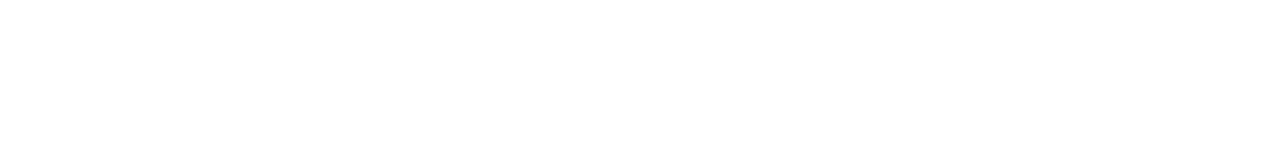
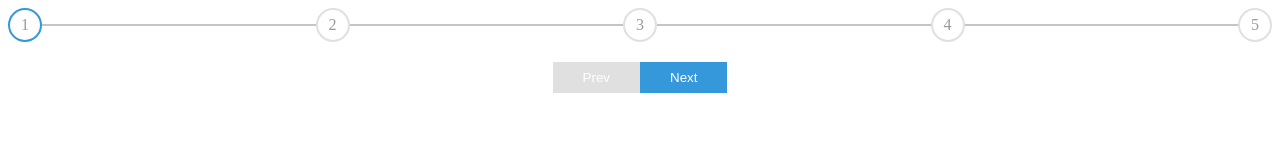
Before and after one commit to acciojob/progress-bar-madhavsGIT, a website: page main.html in a window 1280 px wide. Drawn offline with Linux system fonts and the light colour scheme.

Commit message:
created a submission

```diff
--- a/main.html
+++ b/main.html
@@ -8,6 +8,23 @@
 
 <body>
 	<!-- the entire body must be written by student -->
+	<div class="progress-bar">
+		<div class="circle active" id="circle-1">1</div>
+		<div class="line"></div>
+		<div class="circle" id="circle-2">2</div>
+		<div class="line"></div>
+		<div class="circle" id="circle-3">3</div>
+		<div class="line"></div>
+		<div class="circle" id="circle-4">4</div>
+		<div class="line"></div>
+		<div class="circle" id="circle-5">5</div>
+	</div>
+	<div class="btn-container">
+
+		<button id="prev" disabled>Prev</button>
+		<button id="next">Next</button>
+	</div>
+
     <script type="text/javascript" src="./script.js">
 </script>
 
--- a/script.js
+++ b/script.js
@@ -1 +1,36 @@
 //your JS code here. If required.
+
+const circles = document.querySelectorAll(".circle");
+const lines = document.querySelectorAll(".line");
+
+const nextButton = document.querySelector("#next");
+const prevButton = document.querySelector("#prev");
+
+let currentActive = 1;
+
+nextButton.addEventListener('click', () =>{
+	currentActive++;
+	if(currentActive > circles.length){
+		currentActive=circles.length;
+	}
+	updateUi();
+})
+prevButton.addEventListener('click', () =>{
+	currentActive--;
+	if(currentActive < 1){
+		currentActive=1;
+	}
+	updateUi();
+})
+function updateUi() {
+	circles.forEach((circle, idx) => {
+		idx < currentActive ? circle.classList.add("active"):
+		circle.classList.remove("active");
+	})
+	lines.forEach((line, idx) => {
+		idx < currentActive-1 ? line.classList.add("active"):
+		line.classList.remove("active");
+	})
+	prevButton.disabled = currentActive===1;
+	nextButton.disabled = currentActive===circles.length;
+}
--- a/styles.css
+++ b/styles.css
@@ -1 +1,51 @@
 /*  your css code here. If applicable */
+.progress-bar {
+	display: flex;
+	justify-content: center;
+	align-items: center;
+	margin-bottom: 20px;
+}
+
+.circle {
+	border-radius: 50%;
+	width: 30px;
+	height:30px;
+	border:2px solid #e0e0e0;
+	display: flex;
+	justify-content: center;
+	align-items: center;
+	font-size: 16px;
+	color:#999;
+	background-color:#fff;
+}
+.active {
+	border-color: #3498db;
+}
+.line {
+	height:2px;
+	flex:1;
+	background:#c2c6c9;
+}
+.line.active {
+	background:#1e86d0;
+}
+
+.btn-container {
+	display:flex;
+	align-items:center;
+	justify-content:center;
+}
+button {
+	padding : 8px 30px;
+	margin; 5px;
+	cursor: pointer;
+	background-color: #3498db;
+	border-radius; 6px;
+	border: 0;
+	color: #fff;
+
+}
+button:disabled {
+	cursor: not-allowed;
+	background-color:#e0e0e0;
+}
```
